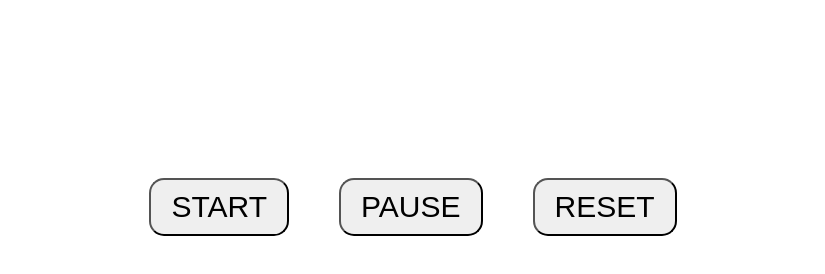
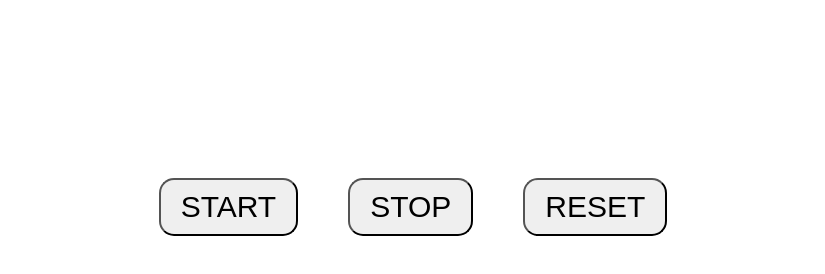
Before and after one commit to exwizar/Stopwatch, a plain HTML site: page index.html in a window 1280 px wide. Shown: the part 358-632 px from the top of the page, without its empty margins (227-1052 px from the left). Drawn offline with Linux system fonts and the light colour scheme.

Commit message:
rename button reset = STOP

```diff
--- a/index.html
+++ b/index.html
@@ -35,7 +35,7 @@
 
         <div class="buttons">
             <button class="button start">start</button>
-            <button class="button pause">pause</button>
+            <button class="button pause">stop</button>
             <button class="button reset">reset</button>
         </div>
     </div>
```
